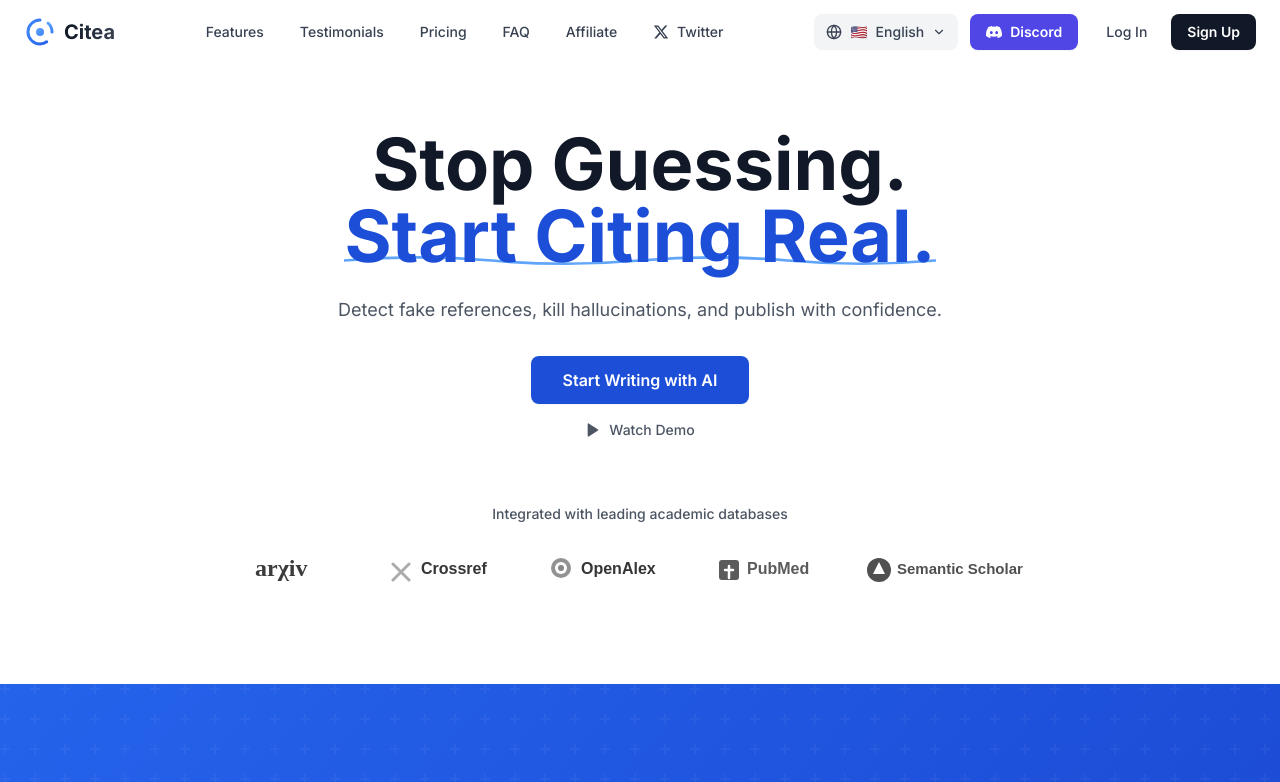
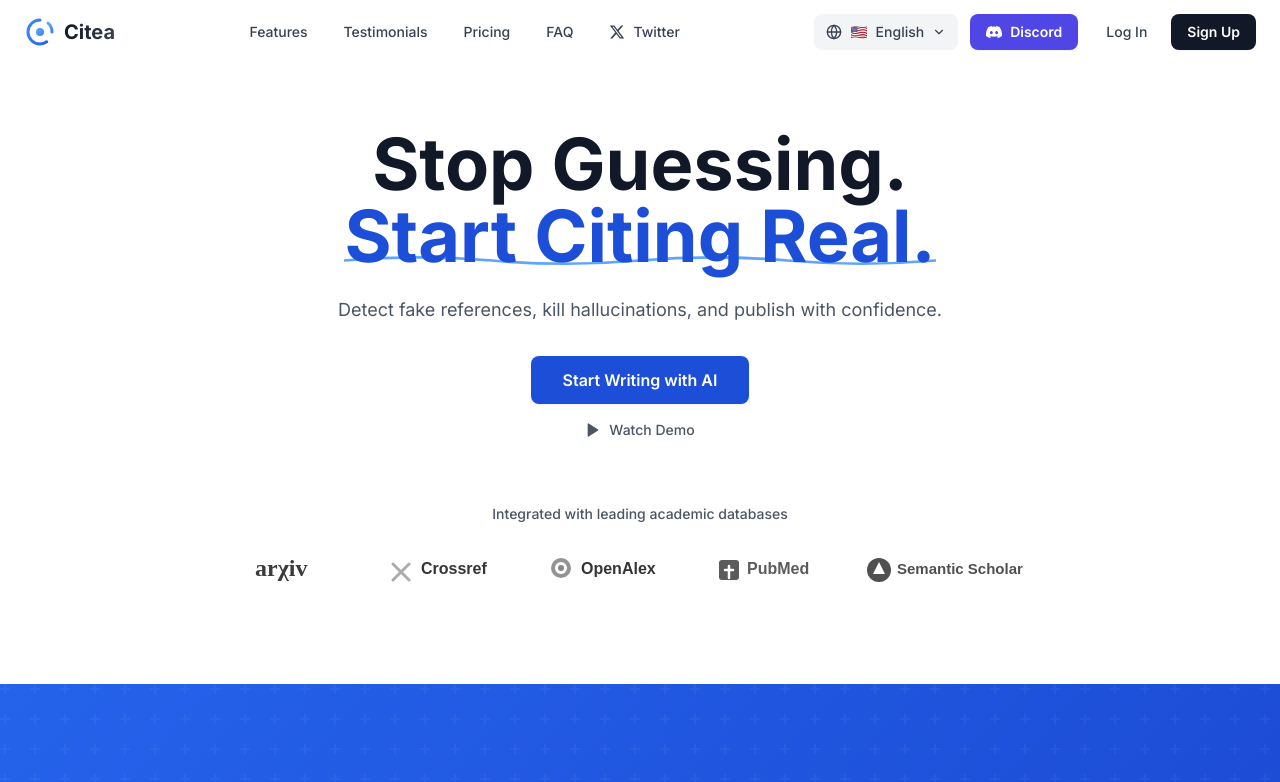
Before and after one commit to Mercury-nju/Citea, a Next.js app: page / in a window 1280 px wide. Shown: the top 782 px of the page. Built offline with nearby package versions, Linux system fonts and the light colour scheme.

Commit message:
chore(nav): remove Affiliate link from header

```diff
--- a/components/Header.tsx
+++ b/components/Header.tsx
@@ -116,12 +116,6 @@ export default function Header() {
             >
               {t.header.faq}
             </Link>
-            <Link
-              href="#affiliate"
-              className="px-4 py-2 text-sm font-medium text-gray-700 hover:text-blue-600 transition-colors"
-            >
-              {t.header.affiliate}
-            </Link>
             <a
               href="https://x.com/leo1692496?s=21"
               target="_blank"
```
